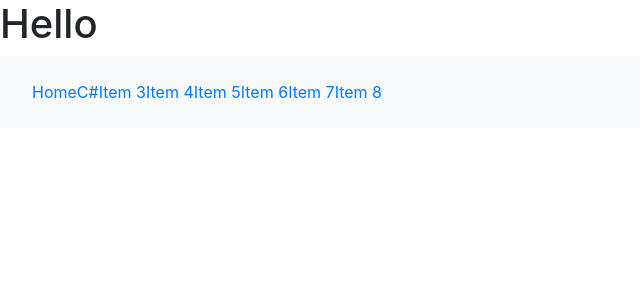
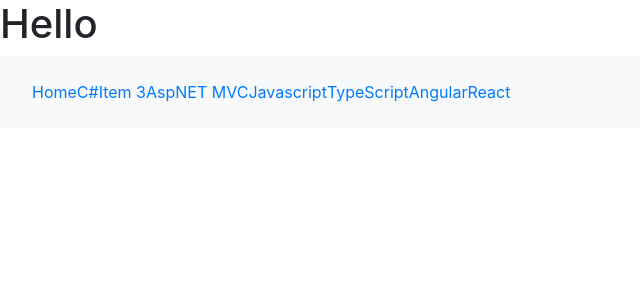
Before and after one commit to CodePhys/comprehensive-full-stack-development-course, an Angular app in the folder Resume/: page / in a window 1280 px wide. Shown: the top 300 px of the page, without its empty margins (0-640 px from the left). Built offline with nearby package versions, Linux system fonts and the light colour scheme.

Commit message:
yons-branch-start

```diff
--- a/Resume/src/app/app.component.html
+++ b/Resume/src/app/app.component.html
@@ -4,10 +4,10 @@
     <li><a href="#Home">Home</a></li>
     <li><a href="#C#">C#</a></li>
     <li><a href="#SqlServer">Item 3</a></li>
-    <li><a href="#AspNET MVC">Item 4</a></li>
-    <li><a href="#Javascript">Item 5</a></li>
-    <li><a href="#TypeScript">Item 6</a></li>
-    <li><a href="#Angular">Item 7</a></li>
-    <li><a href="#React">Item 8</a></li>
+    <li><a href="#AspNET MVC">AspNET MVC</a></li>
+    <li><a href="#Javascript">Javascript</a></li>
+    <li><a href="#TypeScript">TypeScript</a></li>
+    <li><a href="#Angular">Angular</a></li>
+    <li><a href="#React">React</a></li>
   </ul>
 </nav>
```
